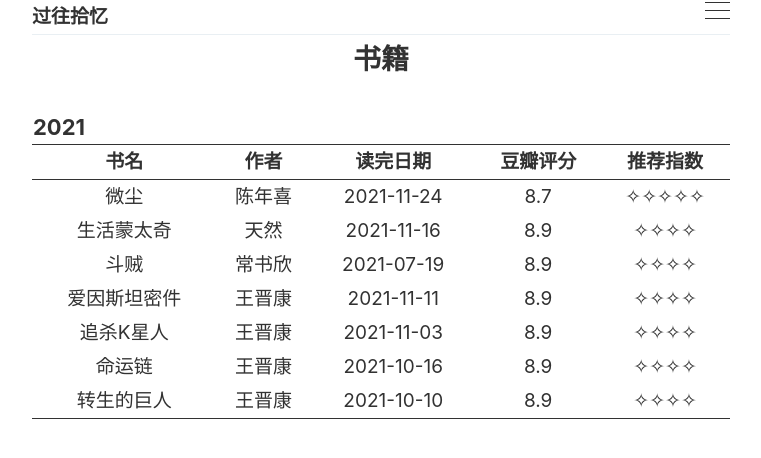
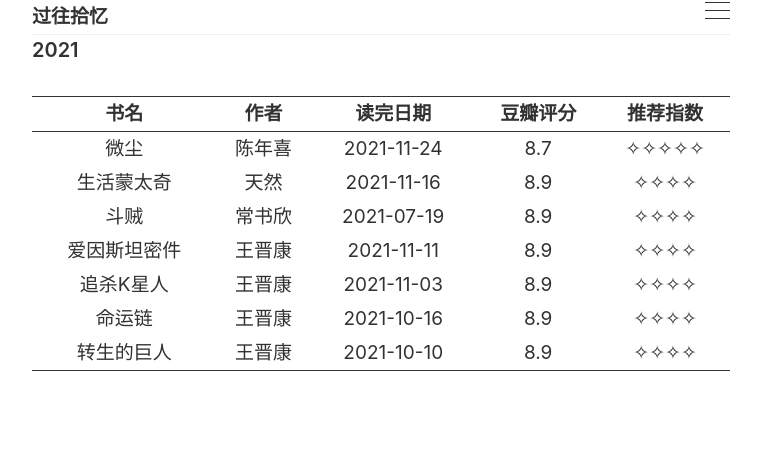
Before and after one commit to SWHL/SWHL.github.io, a Jekyll site: the page built from _pages/books.md, in a window 1280 px wide. Shown: the top 458 px of the page, without its empty margins (259-1020 px from the left). Built offline with Jekyll 4.4.1, drawn with Linux system fonts in a browser that asks for light colours.

Commit message:
update files

```diff
--- a/_pages/books.md
+++ b/_pages/books.md
@@ -1,13 +1,14 @@
 ---
 layout: page
-title: 书籍
+
 ---
+#### 2021
 
 <table style="width:100%; height:100%; margin: 0 auto;text-align:center;border-bottom:1px solid;">
     <thead>
-		<tr>
+		<!-- <tr>
 			<th colspan="5" style="text-align:left;font-size:22px;">2021</th>
-		</tr>
+		</tr> -->
         <tr style="border-bottom:1px solid; border-top:1px solid;">
     　       <th>书名</th>
              <th>作者</th>
```
